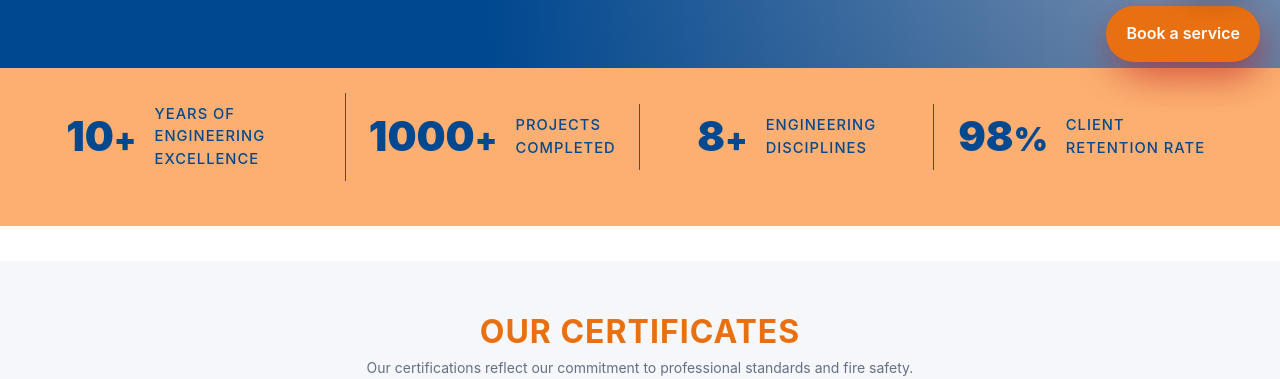
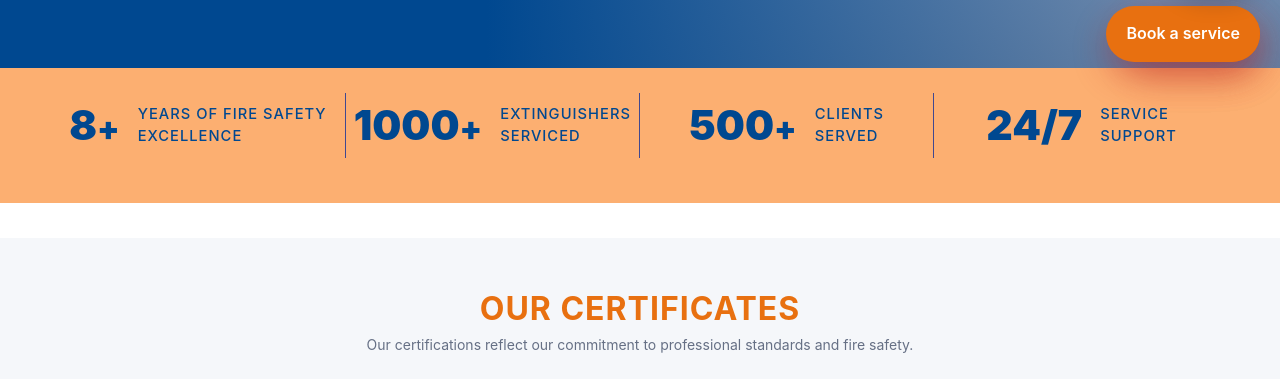
Before and after one commit to ali-0507/The_Fire_Wala, a plain HTML site: page index.html in a window 1280 px wide. Shown: the part 718-1097 px from the top of the page. Drawn offline with Linux system fonts and the light colour scheme.

Commit message:
stats added

```diff
--- a/index.html
+++ b/index.html
@@ -148,23 +148,23 @@ height="0" width="0" style="display:none;visibility:hidden"></iframe></noscript>
     <div class="stats-container">
 
         <div class="stat-item">
-            <h2>10<span>+</span></h2>
-            <p>Years of Engineering<br>Excellence</p>
+            <h2>8<span>+</span></h2>
+            <p>Years of Fire Safety<br>Excellence</p>
         </div>
 
         <div class="stat-item">
             <h2>1000<span>+</span></h2>
-            <p>Projects<br>Completed</p>
+            <p> EXTINGUISHERS<br>SERVICED</p>
         </div>
 
         <div class="stat-item">
-            <h2>8<span>+</span></h2>
-            <p>Engineering<br>Disciplines</p>
+            <h2>500<span>+</span></h2>
+            <p>CLIENTS<br>SERVED</p>
         </div>
 
         <div class="stat-item">
-            <h2>98<span>%</span></h2>
-            <p>Client<br>Retention Rate</p>
+            <h2>24/7<span></span></h2>
+            <p>SERVICE<br>SUPPORT</p>
         </div>
 
     </div>
```
